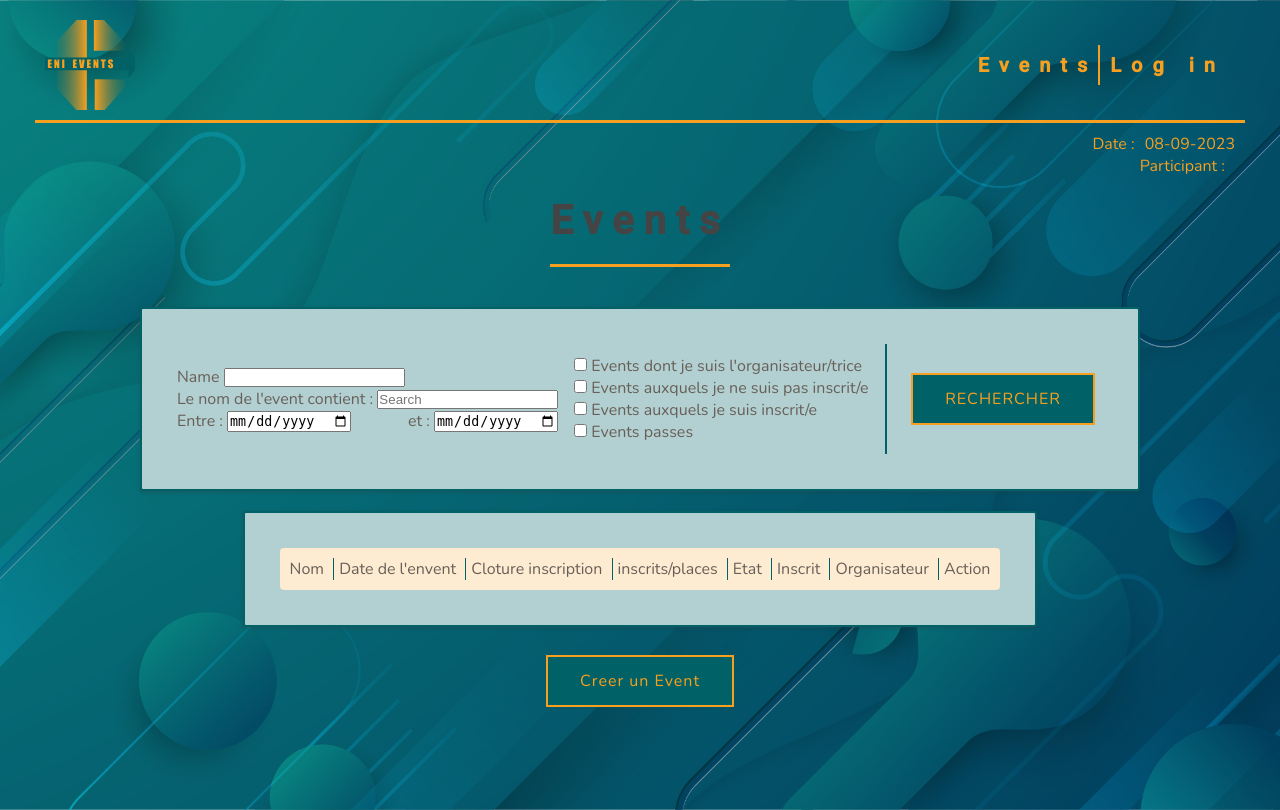
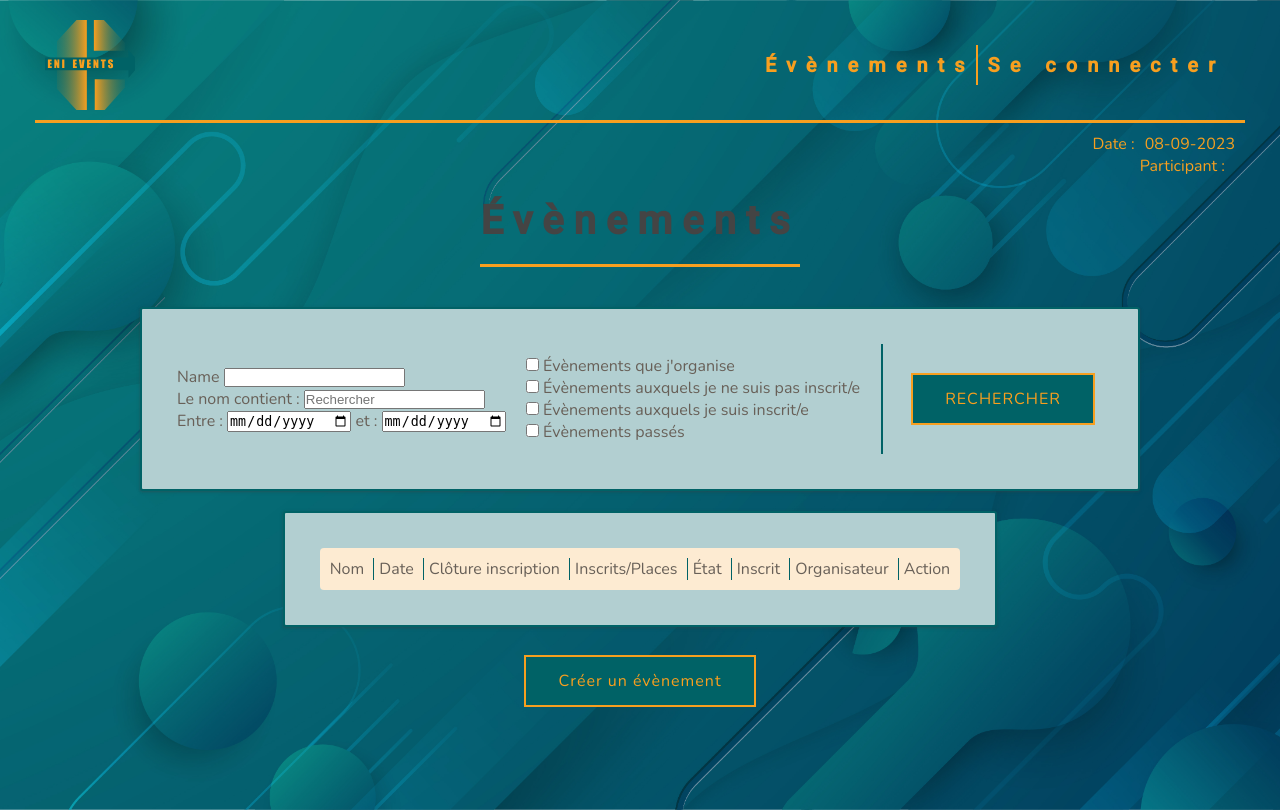
Before and after one commit to KanThor73/eni-events, a Symfony app: template templates/event/eventShowroom.html.twig in a window 1280 px wide. Run offline with Twig, Linux system fonts and the light colour scheme; the template is opened without the code that fills it, so the values that code supplies are empty; form fields are guessed from the names that the template uses; some libraries are stand-ins or nearby versions.

Commit message:
Ici c'est Versailles

```diff
--- a/templates/event/eventShowroom.html.twig
+++ b/templates/event/eventShowroom.html.twig
@@ -21,7 +21,7 @@
 
         </div>
     </div>
-    <h1 class="m-2">Events</h1>
+    <h1 class="m-2">Évènements</h1>
     <form method="post" action="{{ path('event_showroom') }}">
         <div class="search-container">
             <div class="part1">
@@ -33,8 +33,8 @@
                 {{ form_errors(campusForm.name) }}
                 {{ form_end(campusForm) }}
                 <div class="row">
-                    <label for="searchWord">Le nom de l'event contient :</label>
-                    <input type="text" id="searchWord" name="searchWord" placeholder="Search">
+                    <label for="searchWord">Le nom contient :</label>
+                    <input type="text" id="searchWord" name="searchWord" placeholder="Rechercher">
                 </div>
                 <div class="date">
                     <div class="row">
@@ -42,7 +42,7 @@
                         <input type="date" id="date1" name="date1">
                     </div>
                     <div class="row">
-                        <label for="date2">et :</label>
+                        <label for="date2">&nbsp;et :</label>
                         <input type="date" id="date2" name="date2">
                     </div>
                 </div>
@@ -50,19 +50,19 @@
             <div class="part2">
                 <div class="row">
                     <input type="checkbox" name="isOrganizer" value="true">
-                    <label for="isOrganizer">Events dont je suis l'organisateur/trice</label>
+                    <label for="isOrganizer">Évènements que j'organise</label>
                 </div>
                 <div class="row">
                     <input type="checkbox" name="isRegistered" value="true">
-                    <label for="isRegistered">Events auxquels je ne suis pas inscrit/e</label>
+                    <label for="isRegistered">Évènements auxquels je ne suis pas inscrit/e</label>
                 </div>
                 <div class="row">
                     <input type="checkbox" name="isOrganizer" value="true">
-                    <label for="isOrganizer">Events auxquels je suis inscrit/e</label>
+                    <label for="isOrganizer">Évènements auxquels je suis inscrit/e</label>
                 </div>
                 <div class="row">
                     <input type="checkbox" name="isOrganizer" value="true">
-                    <label for="isOrganizer">Events passes</label>
+                    <label for="isOrganizer">Évènements passés</label>
                 </div>
             </div>
             <div class="separator"></div>
@@ -75,13 +75,13 @@
         <div class="event-topbar">
             <span>Nom</span>
             <div class="separator-inline"></div>
-            <span>Date de l'envent</span>
+            <span>Date</span>
             <div class="separator-inline"></div>
-            <span>Cloture inscription</span>
+            <span>Clôture inscription</span>
             <div class="separator-inline"></div>
-            <span>inscrits/places</span>
+            <span>Inscrits/Places</span>
             <div class="separator-inline"></div>
-            <span>Etat</span>
+            <span>État</span>
             <div class="separator-inline"></div>
             <span>Inscrit</span>
             <div class="separator-inline"></div>
@@ -123,7 +123,7 @@
                     <span>{{ event.organizer.firstname }} {{ event.organizer.name | slice(0, 1) | capitalize }}</span>
                     <div class="separator-inline"></div>
                     {% if isMember %}
-                        <span><a href="#">Afficher</a> - <a href="">Se desister</a></span>
+                        <span><a href="#">Afficher</a> - <a href="">Se désister</a></span>
                     {% elseif isMember != true %}
                         <span><a href="#">Afficher</a> </span>
                     {% elseif isOrganizer %}
@@ -137,7 +137,7 @@
     </div>
     <div class="button m-2">
         <a href="{{ path('create_event') }}">
-            <button class="btn-primary">Creer un Event</button>
+            <button class="btn-primary">Créer un évènement</button>
         </a>
     </div>
     <input type="hidden" name="_csrf_token" value="{{ csrf_token('authenticate') }}">
--- a/templates/partials/_header.html.twig
+++ b/templates/partials/_header.html.twig
@@ -7,14 +7,14 @@
             <a class="admin m-1" href="{{ path('app_admin') }}"><h3>Admin</h3></a>
         {% endif %}
         <div class="log d-flex align-items-center">
-            <a href="{{ path('event_showroom') }}"><h3>Events</h3></a>
+            <a href="{{ path('event_showroom') }}"><h3>Évènements</h3></a>
             <div class="separator-header"></div>
             {% if app.user %}
                 <a class="m-1" href="{{ path('app_user_profil') }}"><h3>Mon Profil</h3></a>
                 <div class="separator-header"></div>
-                <a class="m-1" href="{{ path('app_logout') }}"><h3>Log out</h3></a>
+                <a class="m-1" href="{{ path('app_logout') }}"><h3>Déconnexion</h3></a>
             {% else %}
-                <a class="m-1" href="{{ path('app_login') }}"><h3>Log in</h3></a>
+                <a class="m-1" href="{{ path('app_login') }}"><h3>Se connecter</h3></a>
             {% endif %}
         </div>
     </div>
```
Also changed, not shown: templates/registration/register.html.twig (+3 -4 lines), templates/security/login.html.twig (+4 -4 lines), 1 other file.
